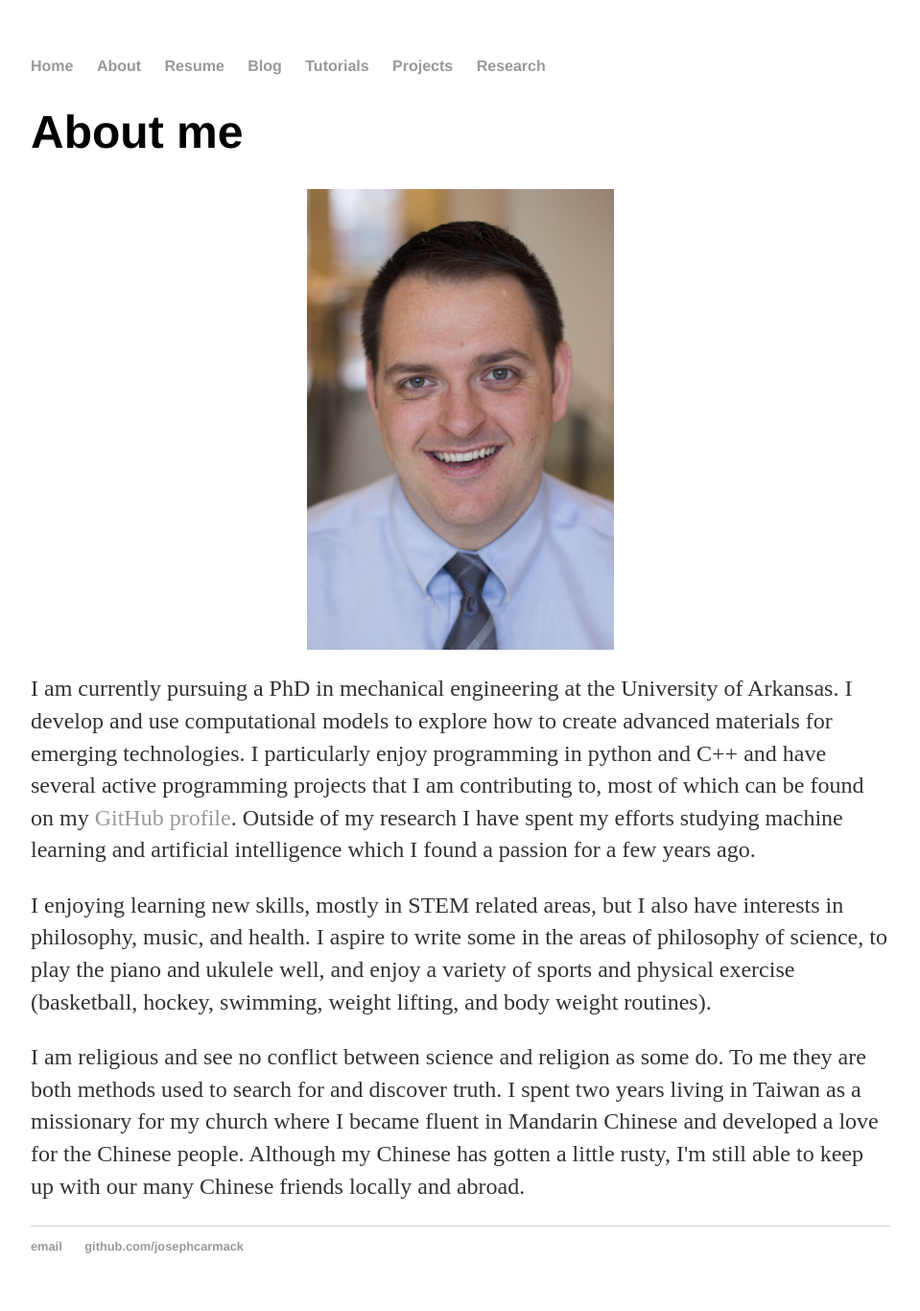
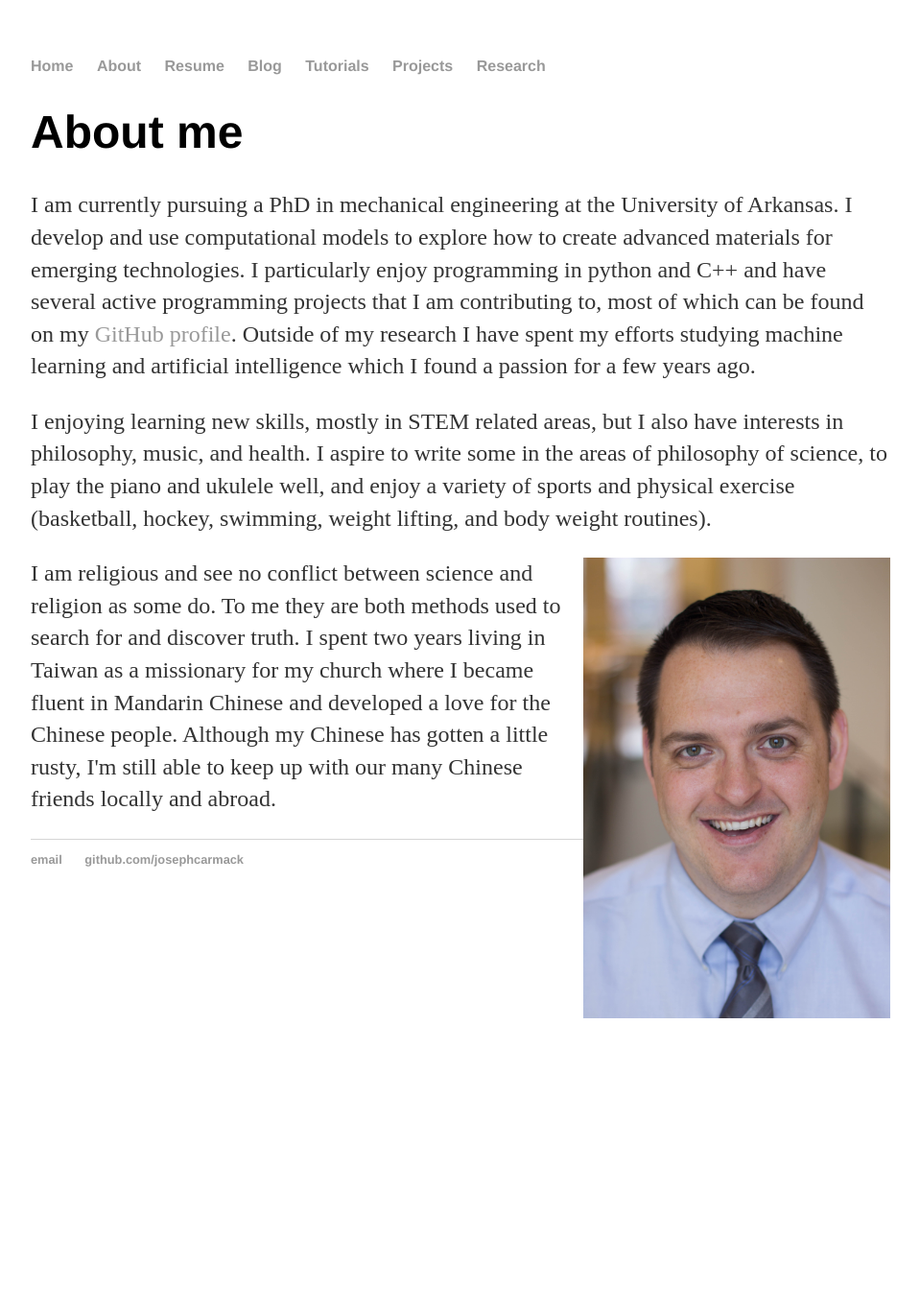
Before and after one commit to josephcarmack/josephcarmack.github.io, a Jekyll site: the page built from about/index.html, in a window 1280 px wide. Shown: the whole page at 96% size, without its empty margins (160-1119 px from the left). Built offline with Jekyll 4.4.1, drawn with Linux system fonts in a browser that asks for light colours; after the commit the page ends 1061 px from its top, so only the background shows below that.

Commit message:
update about image placement

```diff
--- a/about/index.html
+++ b/about/index.html
@@ -3,11 +3,6 @@ layout: default
 title: About me
 ---
 	<h1>{{ page.title }}</h1>
-
-	<center>
-	<img src="/images/jmc_profile.jpg" alt="Profile Picture"
-	style="width:320px;height:480px" align="middle">
-	</center>
 
 	<p>
     I am currently pursuing a PhD in mechanical engineering at the University
@@ -28,6 +23,11 @@ title: About me
     weight lifting, and body weight routines).
 	</p>
 
+	<!-- <center> -->
+	<img src="/images/jmc_profile.jpg" alt="Profile Picture"
+	style="width:320px;height:480px" align="right">
+	<!-- </center> -->
+
 	<p>
     I am religious and see no conflict between science and religion as some do.
     To me they are both methods used to search for and discover truth. I spent
```
